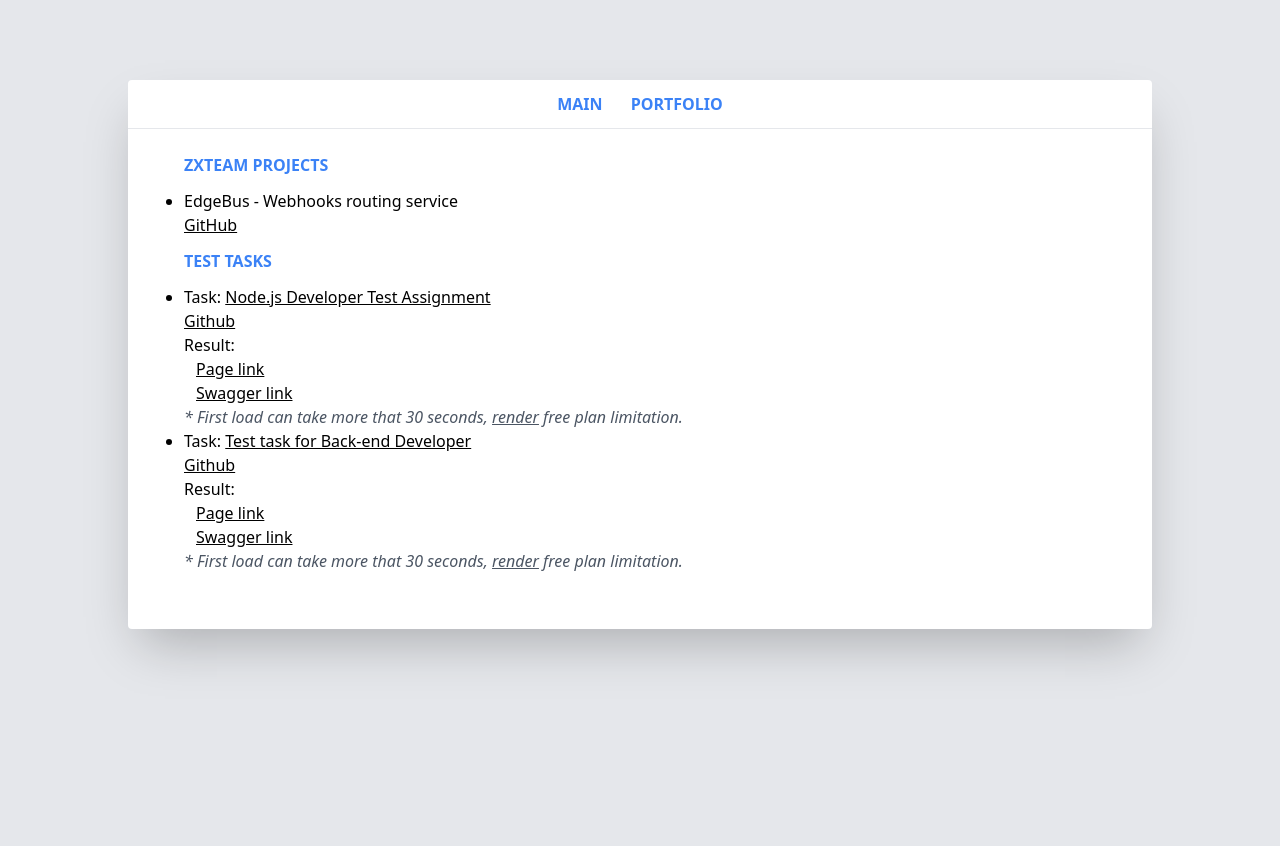
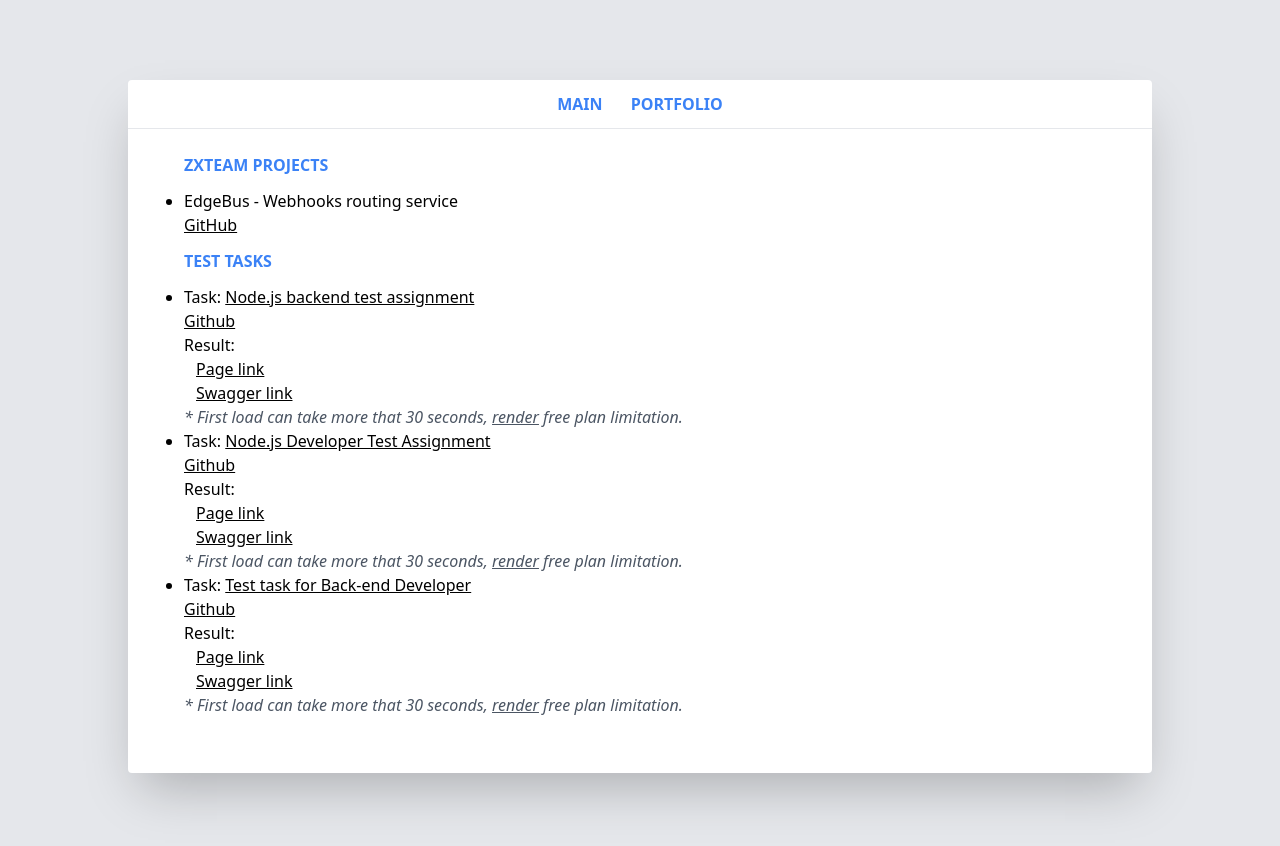
Before and after one commit to toliankir/site, a website: page docs/portfolio.html in a window 1280 px wide. Before the commit the page ends 800 px from the top, so only its background shows below. Drawn offline with Linux system fonts and the light colour scheme.

Commit message:
Add test task

```diff
--- a/docs/portfolio.html
+++ b/docs/portfolio.html
@@ -30,6 +30,28 @@
 
                 <p class="uppercase font-bold text-blue-500 my-3">Test tasks</p>
                 <ul class="list-disc">
+                    <li>
+                        <ul>
+                            <li>
+                                Task: <a target=”_blank” class="underline hover:text-gray-600"
+                                    href="https://github.com/toliankir/test_task20240318/blob/doc/Node.js%20backend%20test%20assignment.pdf">Node.js backend test assignment</a>
+                            </li>
+                            <li><a target=”_blank” class="underline hover:text-gray-600"
+                                    href="https://github.com/toliankir/test_task20240318/">Github</a></li>
+                            <li>Result:
+                                <ul class="ml-3">
+                                    <li><a target=”_blank” class="underline hover:text-gray-600"
+                                            href="https://test-task20240318-front.onrender.com">Page link</a></li>
+                                    <li><a target=”_blank” class="underline hover:text-gray-600"
+                                            href="https://test-task20240318.onrender.com/api-doc">Swagger
+                                            link</a></li>
+                                </ul>
+                            </li>
+                        </ul>
+                        <p class="italic text-gray-600">* First load can take more that 30 seconds, <a target=”_blank”
+                                class="underline hover:text-gray-600" href="https://render.com/">render</a> free plan
+                            limitation.</p>
+                    </li>
                     <li>
                         <ul>
                             <li>
```
